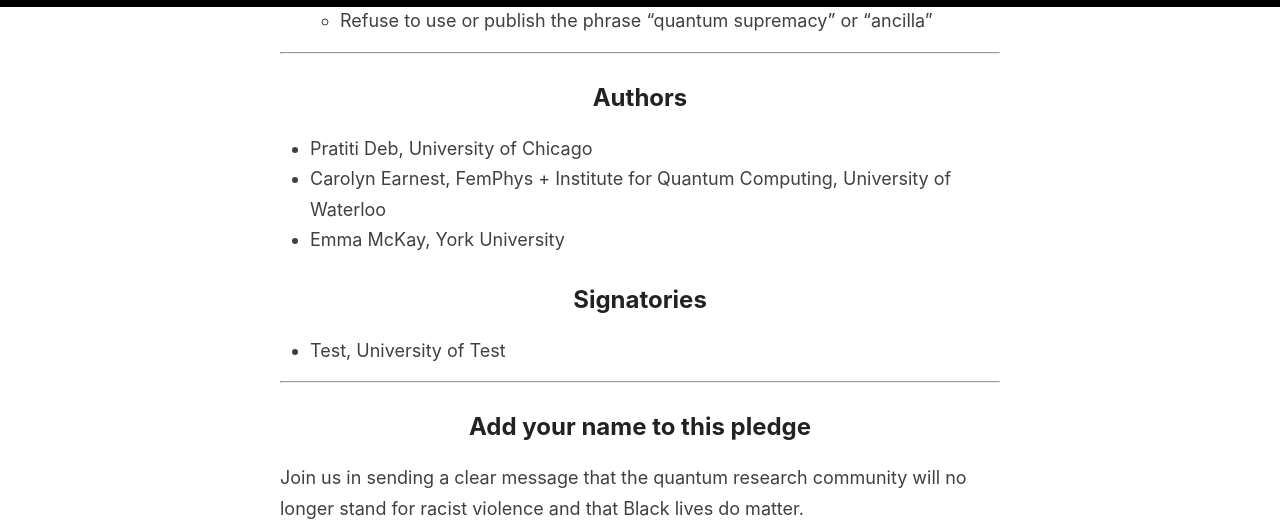
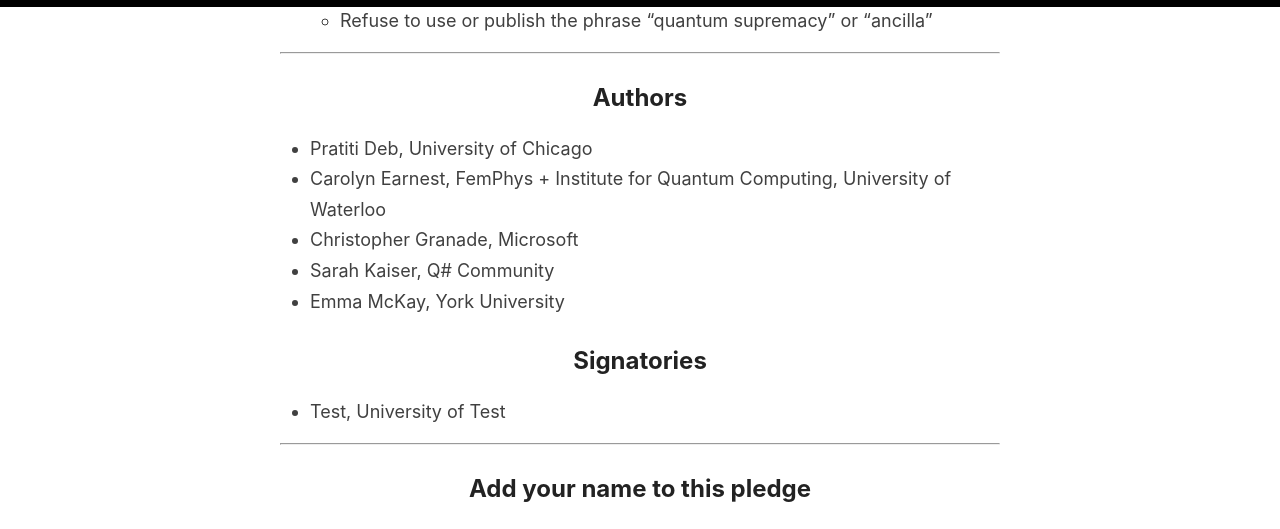
Before and after one commit to quantumforblacklives/quantumforblacklives.github.io, a Jekyll site: the page built from index.html, in a window 1280 px wide and 1400 px high, scrolled down 2800 px. Shown: the top 529 px of the window. Built offline with Jekyll 4.4.1, drawn with Linux system fonts in a browser that asks for light colours; the list of posts is cut into pages by our own code; some of the changed text lies outside the part shown.

```diff
--- a/index.html
+++ b/index.html
@@ -64,6 +64,8 @@ layout: home
   <ul>
     <li>Pratiti Deb, University of Chicago</li>
     <li>Carolyn Earnest, FemPhys + Institute for Quantum Computing, University of Waterloo</li>
+    <li>Christopher Granade, Microsoft</li>
+    <li>Sarah Kaiser, Q# Community</li>
     <li>Emma McKay, York University</li>
   </ul>
   <h2>Signatories</h2>
```
Also changed, not shown: other parts of index.html (+2 -0 lines), _pages/resources.md (+1 -1 lines), .github/workflows/add-signature.yml (added).
